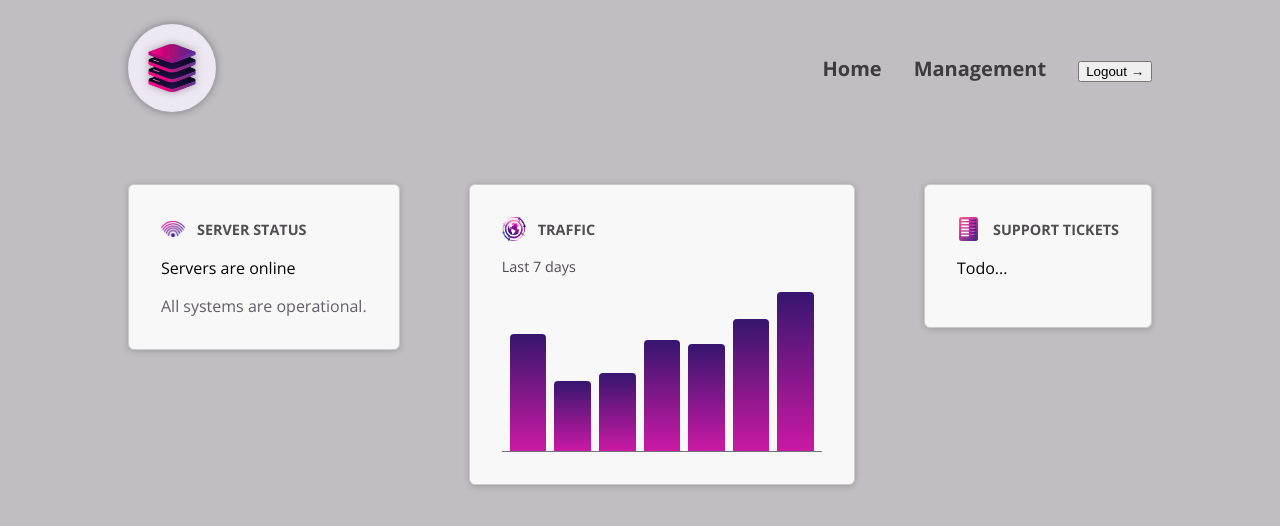
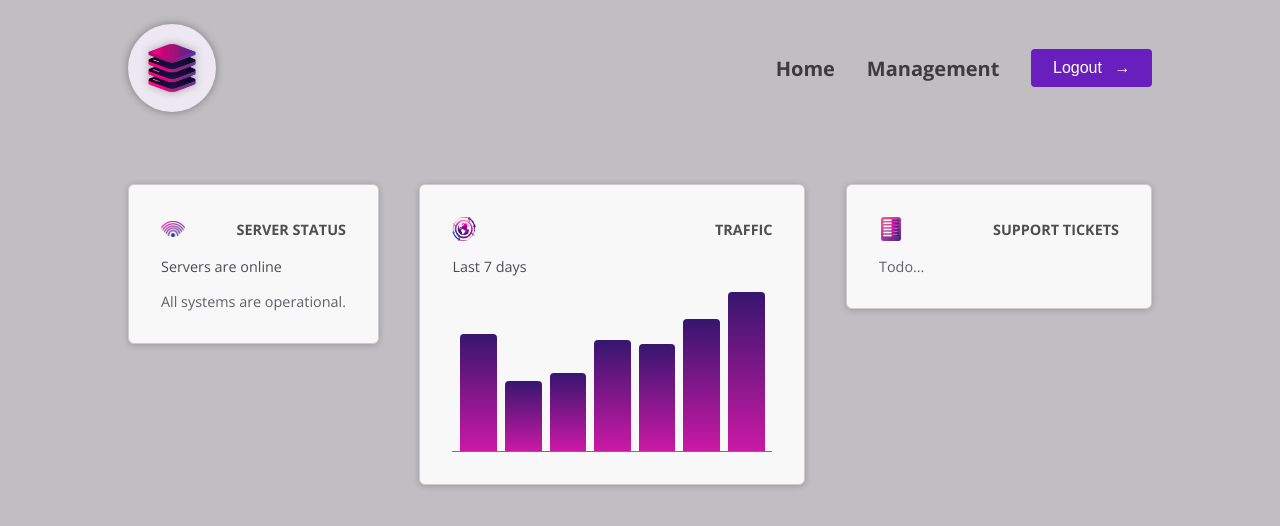
Before and after one commit to ramkumar-ark/CmpDeepDive, an Angular app: page / in a window 1280 px wide. Shown: the top 526 px of the page. Built offline with nearby package versions, Linux system fonts and the light colour scheme.

Commit message:
updated styles.css

```diff
--- a/src/styles.css
+++ b/src/styles.css
@@ -1,4 +1,3 @@
-/* You can add global styles to this file, and also import other style files */
 @import url("https://fonts.googleapis.com/css2?family=Open+Sans:ital,wght@0,300..800;1,300..800&display=swap");
 
 * {
@@ -19,6 +18,59 @@ main {
   margin: 3rem 10%;
 }
 
+header {
+  padding: 0.75rem 0.1rem;
+  display: flex;
+  flex-direction: column;
+  gap: 1rem;
+  justify-content: space-between;
+  align-items: center;
+  font-size: 1rem;
+}
+
+#logo {
+  width: 5.5rem;
+  height: 5.5rem;
+  background-color: #eee8f2;
+  padding: 1.25rem;
+  border-radius: 50%;
+  box-shadow: 0 0 8px rgba(0, 0, 0, 0.35);
+}
+
+#logo img {
+  width: 100%;
+  height: 100%;
+  filter: drop-shadow(0 0 4px rgba(29, 29, 29, 0.35));
+}
+
+nav ul {
+  display: flex;
+  gap: 2rem;
+  list-style: none;
+  align-items: center;
+  padding: 0;
+  margin: 0;
+}
+
+nav ul li a {
+  color: #3e3b3e;
+  text-decoration: none;
+  font-weight: bold;
+}
+
+nav ul li a:hover {
+  color: #77207a;
+}
+
+@media (min-width: 768px) {
+  header {
+    font-size: 1.25rem;
+    flex-direction: row;
+    gap: 0;
+    padding: 1.5rem 10%;
+  }
+}
+
 #dashboard {
   display: flex;
   flex-direction: column;
@@ -33,3 +85,196 @@ main {
     flex-direction: row;
   }
 }
+
+#traffic {
+  display: block;
+  width: 15rem;
+}
+
+p {
+  margin: 0 0 1rem 0;
+  font-size: 0.9rem;
+  color: #4f4b53;
+}
+
+#chart {
+  height: 10rem;
+  display: flex;
+  align-items: flex-end;
+  gap: 0.5rem;
+  padding: 0 0.5rem;
+  border-bottom: 1px solid #76737a;
+}
+
+#chart div {
+  flex: 1;
+  background: linear-gradient(to bottom, #36166f, #ca19a4);
+  border-top-left-radius: 4px;
+  border-top-right-radius: 4px;
+}
+
+@media (min-width: 768px) {
+  #traffic {
+    width: 20rem;
+  }
+}
+
+#status {
+  display: block;
+  width: 15rem;
+}
+
+.status p:first-of-type {
+  font-weight: bold;
+  animation: pulse 2s infinite;
+  margin: 0 0 0.5rem 0;
+  font-size: 1.15rem;
+}
+
+.status-online p:first-of-type {
+  color: #6a3cb0;
+}
+
+.status-offline p:first-of-type {
+  color: #b22084;
+}
+
+.status-unknown p:first-of-type {
+  color: grey;
+}
+
+p:last-of-type {
+  margin: 0;
+  color: #625e67;
+}
+
+@keyframes pulse {
+  0% {
+    opacity: 1;
+  }
+  50% {
+    opacity: 0.5;
+  }
+  100% {
+    opacity: 1;
+  }
+}
+
+.dashboard-item {
+  display: block;
+  padding: 1rem;
+  border: 1px solid #ccc;
+  border-radius: 6px;
+  background-color: #f8f8f8;
+  box-shadow: 0 1px 6px 0 rgba(0, 0, 0, 0.2);
+}
+
+.dashboard-item header {
+  display: flex;
+  padding: 0;
+  gap: 0.75rem;
+  align-items: center;
+  margin-bottom: 1rem;
+}
+
+.dashboard-item header img {
+  width: 1.5rem;
+  height: 1.5rem;
+  object-fit: contain;
+}
+
+h2 {
+  margin: 0;
+  font-size: 0.9rem;
+  text-transform: uppercase;
+  color: #504e50;
+}
+
+@media (min-width: 768px) {
+  .dashboard-item {
+    padding: 2rem;
+  }
+}
+
+button {
+  display: inline-block;
+  padding: 0.65rem 1.35rem;
+  border-radius: 0.25rem;
+  font-size: 1rem;
+  text-align: center;
+  cursor: pointer;
+  background-color: #691ebe;
+  color: white;
+  border: none;
+}
+
+button:hover {
+  background-color: #551b98;
+}
+
+.icon {
+  display: inline-block;
+  margin-left: 0.5rem;
+  transition: transform 0.2s ease-in-out;
+}
+
+button:hover .icon {
+  transform: translateX(4px);
+}
+
+#tickets {
+  display: flex;
+  flex-direction: column;
+  gap: 1.5rem;
+}
+
+#tickets ul {
+  list-style: none;
+  margin: 0;
+  padding: 0;
+  width: 15rem;
+}
+
+#tickets li {
+  margin: 0.5rem 0;
+}
+
+#tickets p {
+  margin: 0;
+  color: #4f4b53;
+}
+
+#tickets h2 {
+  margin: 0;
+  font-size: 1.1rem;
+  color: #38343c;
+}
+
+#new-ticket {
+  width: 15rem;
+}
+
+@media (min-width: 768px) {
+  #tickets {
+    flex-direction: row;
+  }
+}
+
+#new-ticket label {
+  display: block;
+  font-size: 0.8rem;
+  font-weight: bold;
+  margin-bottom: 0.15rem;
+  color: #4f4b53;
+}
+
+#new-ticket input,
+#new-ticket textarea {
+  width: 100%;
+  padding: 0.5rem;
+  border: 1px solid #ccc;
+  border-radius: 4px;
+  font: inherit;
+  font-size: 0.9rem;
+  color: #4f4b53;
+}
```
